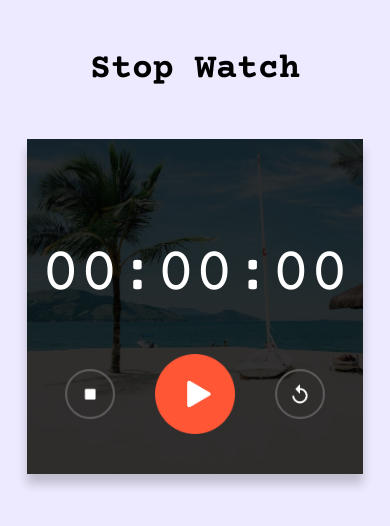
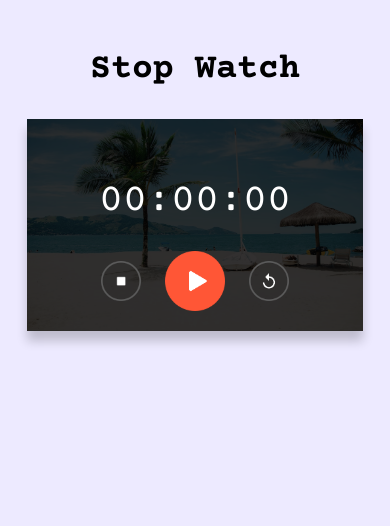
Before and after one commit to DivyaLoveCode/stopwatch, a plain HTML site: page index.html in a window 390 px wide. Drawn offline with nearby package versions, Linux system fonts and the light colour scheme.

Commit message:
updated css for the responsiveness

```diff
--- a/style.css
+++ b/style.css
@@ -35,3 +35,38 @@ body{
 	width:80px;
 
 }
+/* Mobile responsiveness */
+@media (max-width: 768px) {
+    .stopwatch {
+        padding: 30px 0;
+    }
+    .stopwatch h1 {
+        font-size: 50px;
+    }
+    .buttons img {
+        width: 45px;
+        margin: 0 15px;
+    }
+    .buttons img:nth-child(2) {
+        width: 70px;
+    }
+}
+
+@media (max-width: 480px) {
+    .stopwatch {
+        padding: 20px 0;
+        width: 90%;
+        margin: 30px auto 0;
+    }
+    .stopwatch h1 {
+        font-size: 40px;
+        margin-top: 40px;
+    }
+    .buttons img {
+        width: 40px;
+        margin: 0 12px;
+    }
+    .buttons img:nth-child(2) {
+        width: 60px;
+    }
+}
```
